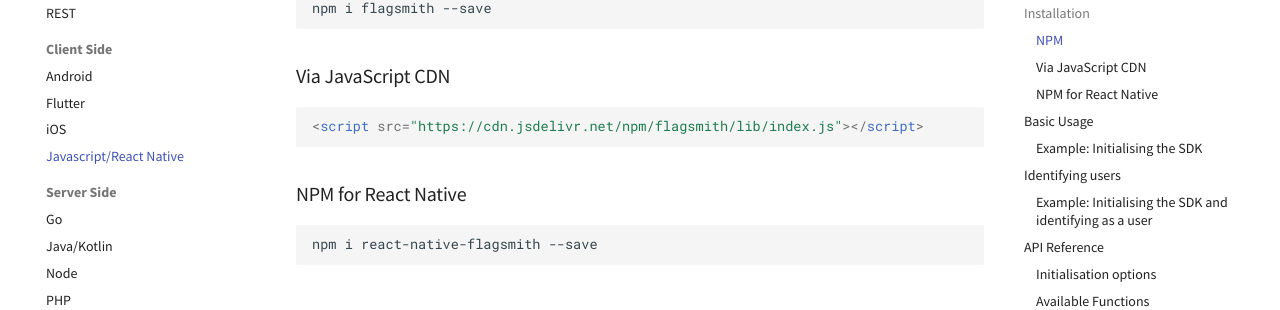
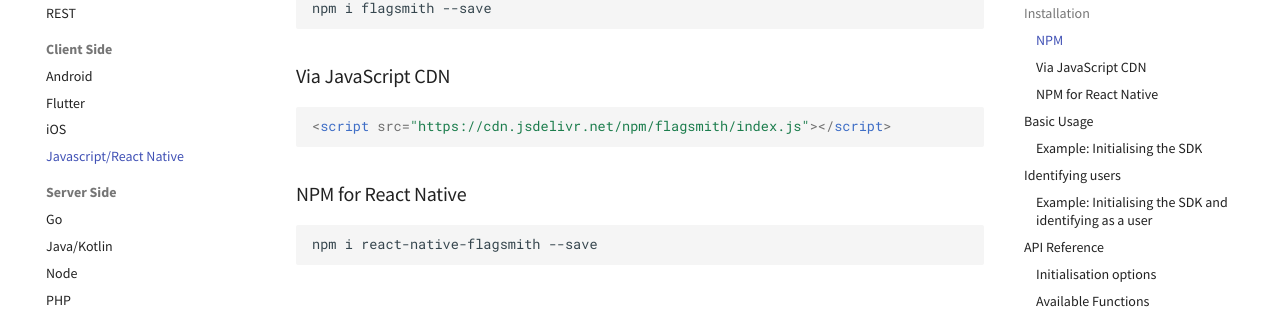
Before and after one commit to Flagsmith/flagsmith-docs, an MkDocs documentation site: the page built from docs/clients/javascript.md, in a window 1280 px wide and 900 px high, scrolled down 393 px. Shown: the part 143-453 px from the top of the window. Built offline with MkDocs 1.6.1 and Material for MkDocs 9.7.7, drawn with Linux system fonts in a browser that asks for light colours; comment, search, counter and statistics services are not loaded; part of the change alters nothing that is shown.

Commit message:
fix Javascript CDN url

````diff
--- a/docs/clients/javascript.md
+++ b/docs/clients/javascript.md
@@ -19,7 +19,7 @@ npm i flagsmith --save
 ### Via JavaScript CDN
 
 ```html
-<script src="https://cdn.jsdelivr.net/npm/flagsmith/lib/index.js"></script>
+<script src="https://cdn.jsdelivr.net/npm/flagsmith/index.js"></script>
 ```
 
 ### NPM for React Native
````
